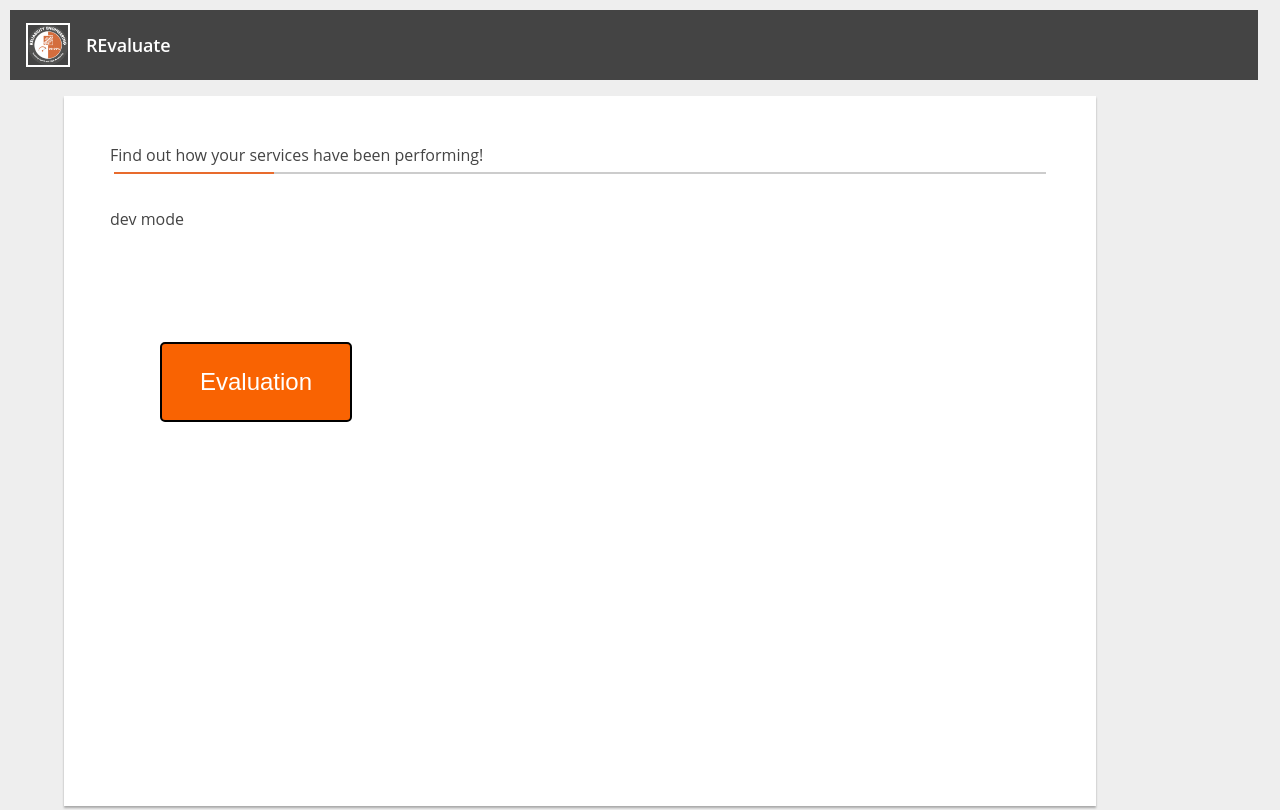
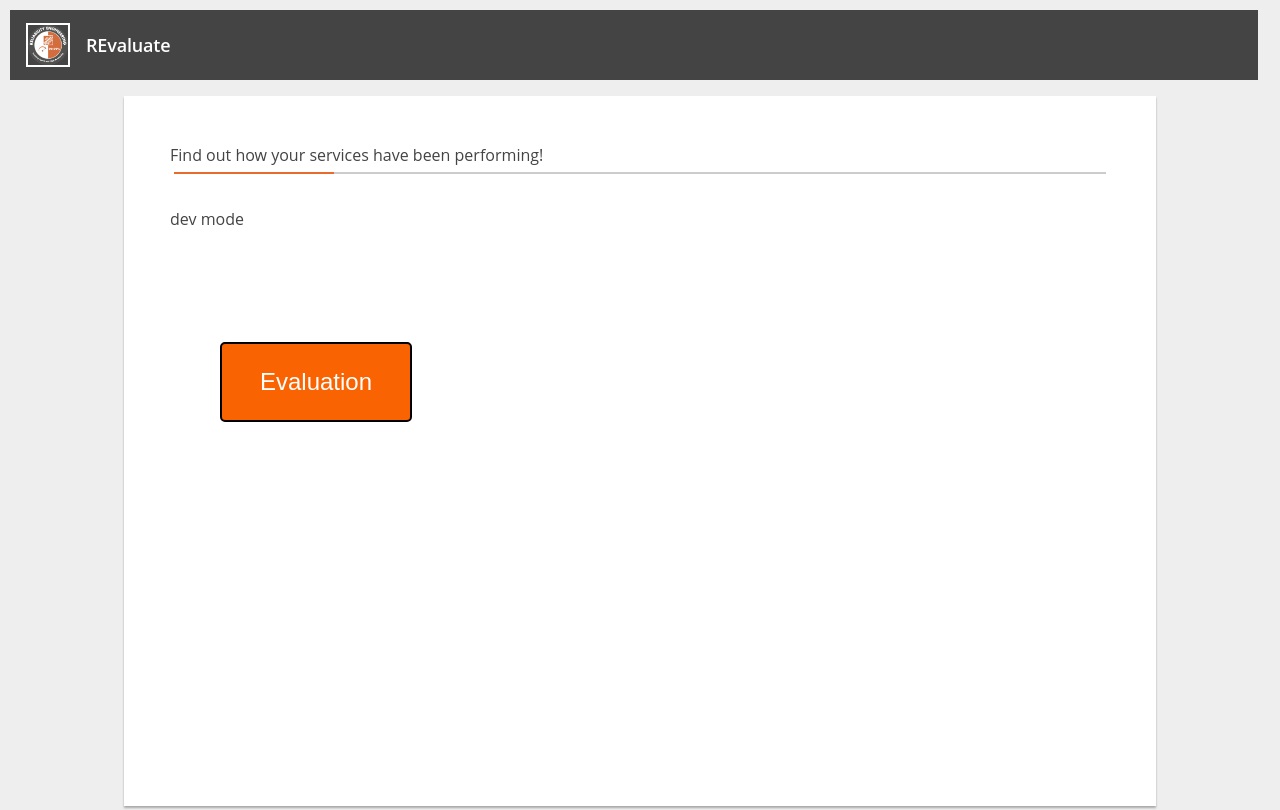
Before and after one commit to goodjen/cicd-test2, a React (Create React App) app: page / in a window 1280 px wide. Built offline with nearby package versions, Linux system fonts and the light colour scheme.

Commit message:
made the box container stay centered

```diff
--- a/src/app.css
+++ b/src/app.css
@@ -140,9 +140,13 @@ h4{
   min-width: 400px;
   max-width: 1000px;
 }
-.center{
-  margin: auto;
+@media only screen and (min-width: 1150px) {
+  .box {
+    margin: 10px auto 0;
+    width: 1000px;
+  }
 }
+
 
 table, th, td{
   border: 1px solid #dddddd;
```
